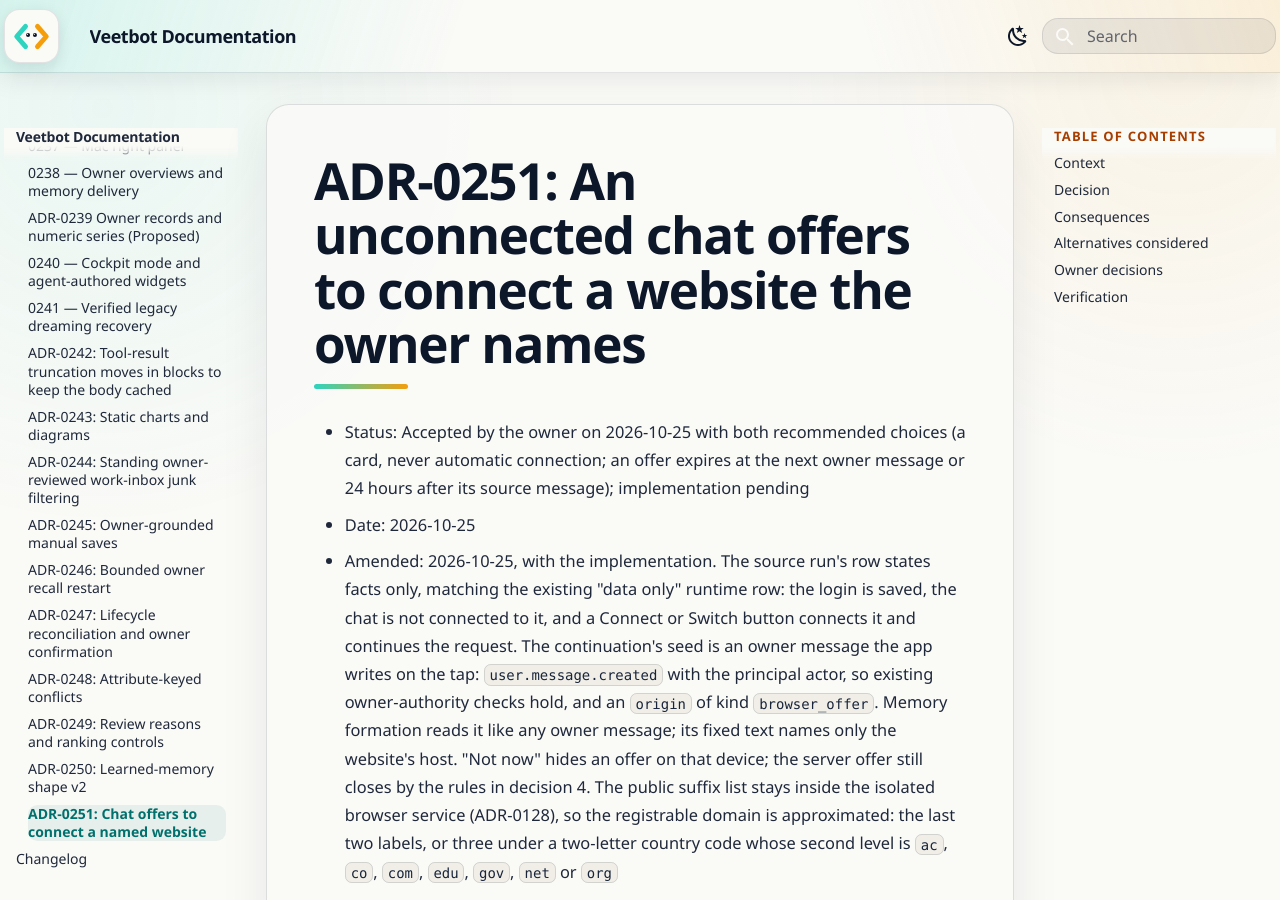
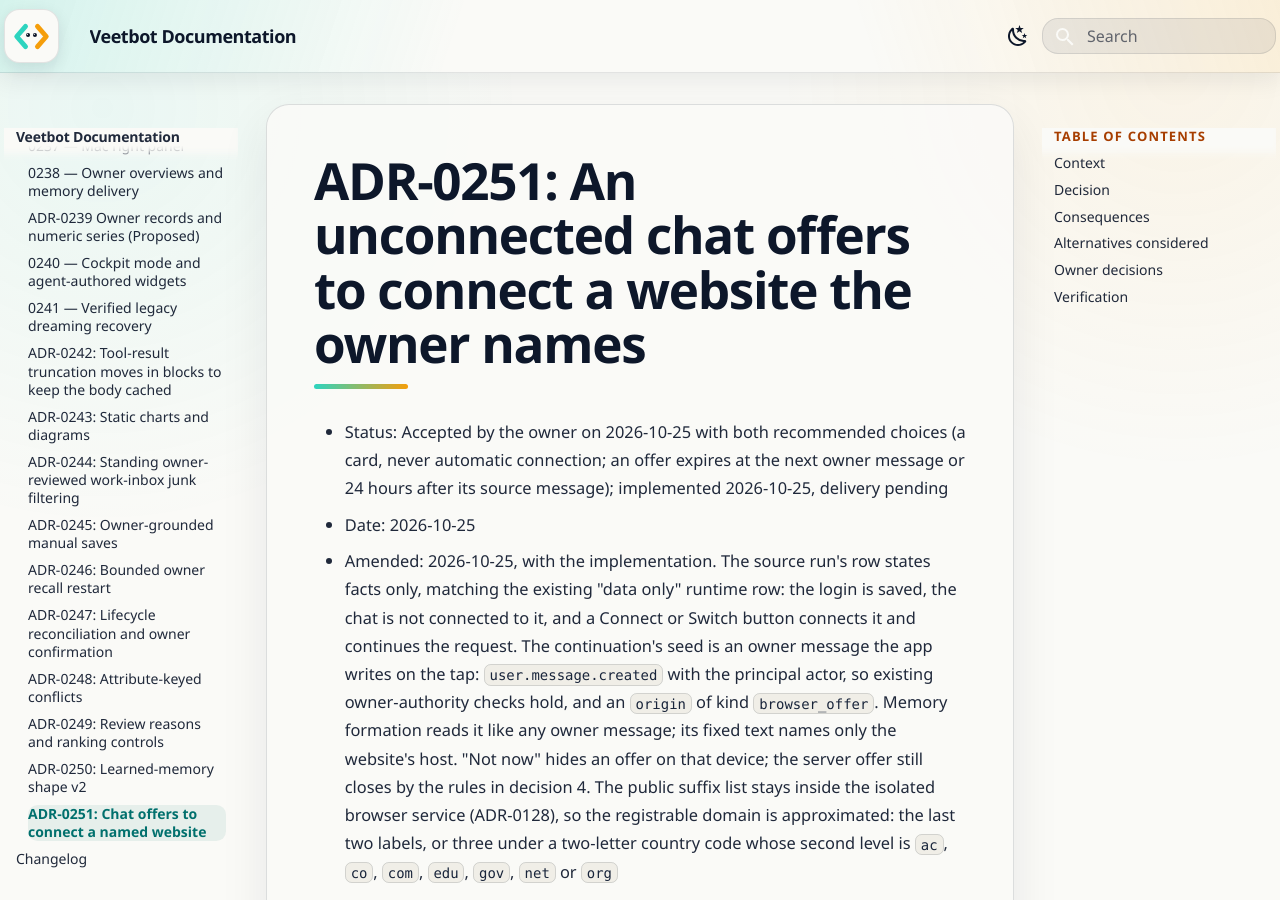
Before and after one commit to avitus/veetbot, an MkDocs documentation site: the page built from docs/adr/0251-chat-offers-to-connect-a-named-website.md, in a window 1280 px wide and 900 px high. Built offline with MkDocs 1.6.1 and Material for MkDocs 9.7.7, drawn with Linux system fonts in a browser that asks for light colours.

Commit message:
docs: record ADR-0251 as implemented, delivery pending
Reading-Lane: A
Co-Authored-By: Claude Opus 5.5 <noreply@anthropic.com>
Glen-Conversation: bef726bd-7547-46c7-a09c-6117f9d7a761

```diff
--- a/docs/adr/0251-chat-offers-to-connect-a-named-website.md
+++ b/docs/adr/0251-chat-offers-to-connect-a-named-website.md
@@ -2,7 +2,7 @@
 
 - Status: Accepted by the owner on 2026-10-25 with both recommended choices (a
   card, never automatic connection; an offer expires at the next owner message
-  or 24 hours after its source message); implementation pending
+  or 24 hours after its source message); implemented 2026-10-25, delivery pending
 - Date: 2026-10-25
 - Amended: 2026-10-25, with the implementation. The source run's row states
   facts only, matching the existing "data only" runtime row: the login is
--- a/docs/status/project-state.yaml
+++ b/docs/status/project-state.yaml
@@ -12,7 +12,8 @@
 # ADR-0251: Owner accepted on 2026-10-25 an app-offered card that connects an
 # unconnected chat to an owned website the owner names; a match never connects
 # by itself, and an offer expires at the next owner message or after 24 hours.
-# Implementation is pending; no milestone, gate or policy profile moves.
+# Implemented 2026-10-25 with server, native and spec tests; delivery is
+# pending. No milestone, gate or policy profile moves.
 schema_version: 1
 
 project:
```
